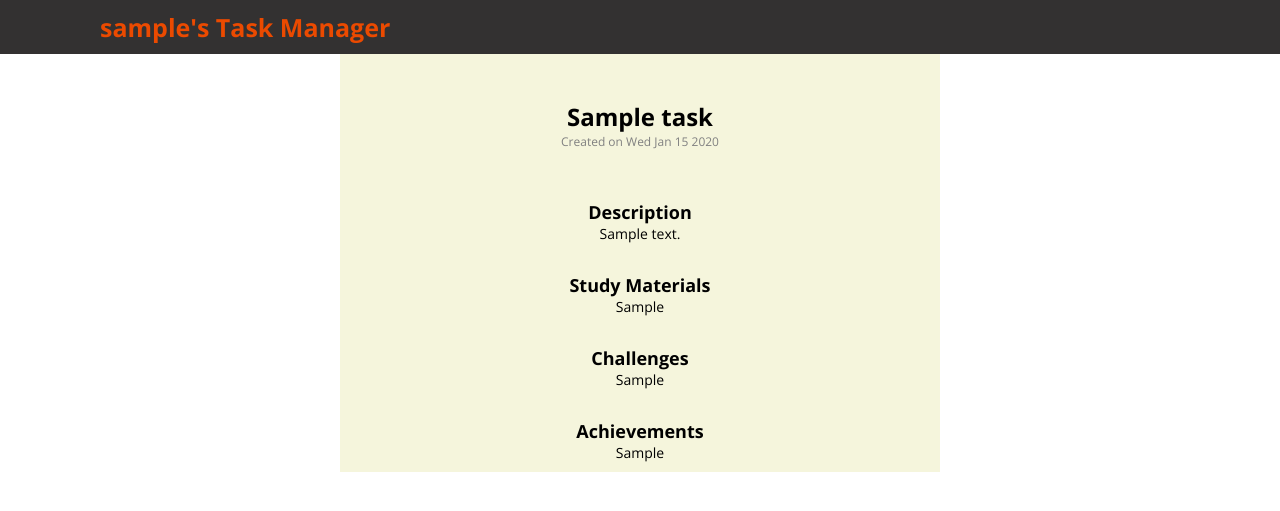
After one commit to deelykos/Myalxandi, a Flask app: page /task/1 in a window 1280 px wide. The commit adds this page. Shown: the top 511 px of the page. Run offline with Flask 3, Linux system fonts and the light colour scheme; a user stored in the database is signed in; tables that the repository leaves empty hold one stand-in row (values such as "Sample post"); some libraries are stand-ins or nearby versions.

Commit message:
created the task page

```diff
--- a/app/routes.py
+++ b/app/routes.py
@@ -101,10 +101,16 @@ def add_task():
         return redirect(url_for('dashboard'))
     return render_template('add_task.html', title='New_task', form=form)
 
+@app.route('/task/<int:task_id>', methods=['GET', 'POST'])
+@login_required
+def task(task_id):
+    task = Task.query.get_or_404(task_id)
+    return render_template('task.html', title='Task',task=task)
+
 @app.route('/edit_task/<int:task_id>', methods=['GET', 'POST'])
 @login_required
 def edit_task(task_id):
-    # Implement editing an existing task logic here
+    # Implement editing a task logic here
     pass
 
 @app.route('/delete_task/<int:task_id>', methods=['POST'])
--- a/app/static/css/add_task.css
+++ b/app/static/css/add_task.css
@@ -45,7 +45,7 @@ label.logo {
     height: 100vh;
     padding-top: 50px;
     padding-right: 200px;
-    padding-left: 20px;
+    padding-left: 5px;
     margin-left: 30px;
     margin-right: 30px;
     margin-bottom: 350px;
@@ -102,6 +102,7 @@ label {
     }
 
     label {
-      font-size: 15px;
+      font-size: 13px;
   }
+
 }
--- /dev/null
+++ b/app/static/css/task.css
@@ -0,0 +1,74 @@
+/* Reset CSS styles and set the default font-family */
+* {
+    margin: 0;
+    padding: 0;
+    box-sizing: border-box;
+    font-family: 'Open Sans', sans-serif;
+}
+
+/* Define the text selection style */
+::selection {
+    color: #000;
+    background: #fff;
+}
+
+/* Navigation bar styling */
+nav {
+    position: fixed;
+    width: 100%;
+    padding: 10px 0;
+    z-index: 3;
+    background-color: rgb(51, 49, 49);
+}
+
+/* Logo link styling */
+label.logo {
+    text-decoration: none;
+    color: #eb4a00;
+    text-shadow: 3px;
+    font-size: 25px;
+    font-weight: 700;
+    padding: 10px 100px;
+}
+
+.task-detail {
+    display: block;
+    margin: auto;
+    padding-top: 100px;
+    max-width: 600px; /* Adjust the max-width to your preference */
+    text-align: center;
+    background-color: beige;
+}
+
+.task-title {
+    font-size: 24px;
+}
+
+.created-date {
+    font-size: 12px;
+    margin-bottom: 50px;
+    color: gray;
+}
+
+.detail-section {
+    margin-top: 20px;
+    padding-bottom: 10px;
+    padding-left: 10px;
+    padding-right: 10px;
+}
+
+.detail-heading {
+    font-size: 18px;
+}
+
+.detail-text {
+    font-size: 14px;
+}
+
+/* Add responsive styles */
+@media (max-width: 952px) {
+    label.logo {
+        font-size: 15px;
+        padding-left: 10px;
+    }
+}
--- a/app/templates/dashboard.html
+++ b/app/templates/dashboard.html
@@ -37,7 +37,7 @@
             {% if tasks %}
                 {% for task in tasks %}
                     <tr>
-                        <td>{{ task.title }}...</td>
+                        <td><a class="task" href="{{ url_for('task', task_id=task.id) }}">{{ task.title }}...</a></td>
                         <td>{{ task.created_date.strftime('%a %b %d %Y') }}</td>
                         <td>
                           <button class="toggleButton" onclick="toggleStatus(this)">Uncompleted</button>
--- /dev/null
+++ b/app/templates/task.html
@@ -0,0 +1,34 @@
+{% extends "home.html" %}
+
+{%  block styles %}
+<link rel="stylesheet" href="{{ url_for('static', filename='css/task.css') }}">
+{% endblock %}
+{% block body %}
+<nav>
+    <label class="logo">{{ current_user.username }}'s Task Manager</label>
+</nav>
+<div class="task-detail">
+    <h2 class="task-title">{{ task.title }}</h2>
+    <p class="created-date">Created on {{ task.created_date.strftime('%a %b %d %Y') }}</p>
+
+    <div class="detail-section">
+        <h3 class="detail-heading">Description</h3>
+        <p class="detail-text">{{ task.description }}</p>
+    </div>
+
+    <div class="detail-section">
+        <h3 class="detail-heading">Study Materials</h3>
+        <p class="detail-text">{{ task.resources }}</p>
+    </div>
+
+    <div class="detail-section">
+        <h3 class="detail-heading">Challenges</h3>
+        <p class="detail-text">{{ task.challenges }}</p>
+    </div>
+
+    <div class="detail-section">
+        <h3 class="detail-heading">Achievements</h3>
+        <p class="detail-text">{{ task.achievements }}</p>
+    </div>
+</div>
+{% endblock %}
```
Also changed, not shown: app/static/css/dashboard.css (+11 -2 lines).
